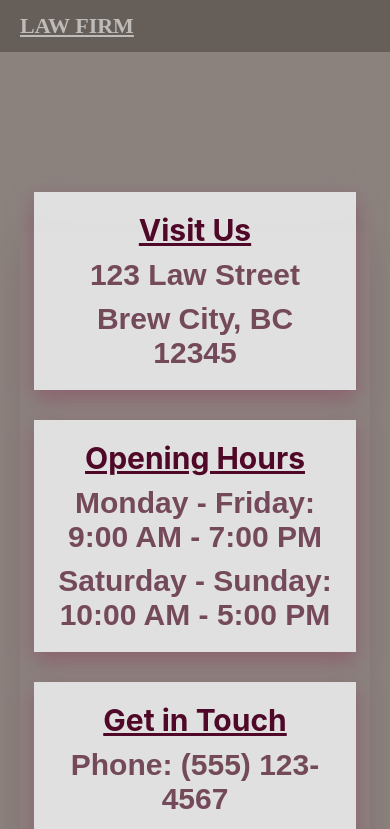
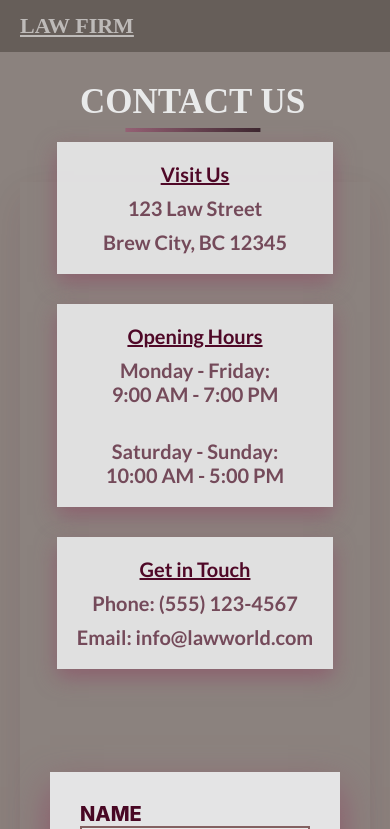
Before and after one commit to sutapaaditya/Law_Firm, an Angular app: page /contact in a window 390 px wide. Shown: the top 829 px of the page. Built offline with nearby package versions, Linux system fonts and the light colour scheme.

Commit message:
contact page updated for mobile version

```diff
--- a/src/app/components/contact/contact.component.css
+++ b/src/app/components/contact/contact.component.css
@@ -154,16 +154,22 @@ button[type="submit"]:hover{
     padding: 1rem;
   }
 
+  .card_write{
+    /* top right bottom left*/
+    margin: 3rem 0 4rem 8rem;
+  }
+
   .contact-card-left,
   .contact-card-right{
     width: 100%;
     padding: 2rem;
   }
 
-  .contact-card-left h1,
   .contact_item h3,
   .contact_item p{
-    font-size: 3rem;
+    font-size: 2rem;
+    font-weight: 700;
+    font-family: "Lato", sans-serif;
   }
 
   .form_group input,
--- a/src/app/components/contact/contact.component.html
+++ b/src/app/components/contact/contact.component.html
@@ -1,4 +1,4 @@
-      <h1 class="card_write">Contact Us</h1>
+<h1 class="card_write">Contact Us</h1>
 <div class="contact">
   <div class="contact-card">
     <div class="contact-card-left">
@@ -11,8 +11,8 @@
         </div>
         <div class="contact_item">
           <h3>Opening Hours</h3>
-          <p>Monday - Friday: 9:00 AM - 7:00 PM</p>
-          <p>Saturday - Sunday: 10:00 AM - 5:00 PM</p>
+          <p>Monday - Friday: <br>9:00 AM - 7:00 PM</p><br>
+          <p>Saturday - Sunday: <br> 10:00 AM - 5:00 PM</p>
         </div>
         <div class="contact_item">
           <h3>Get in Touch</h3>
```
